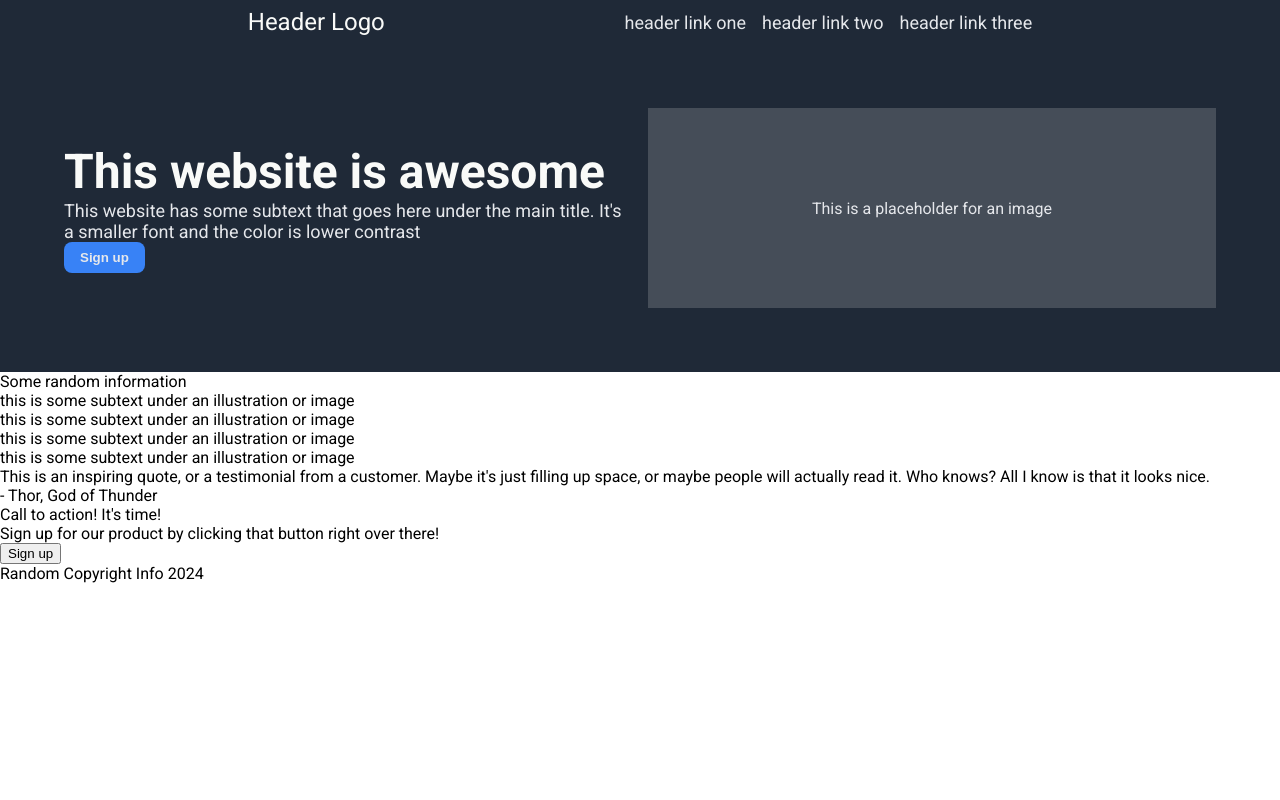
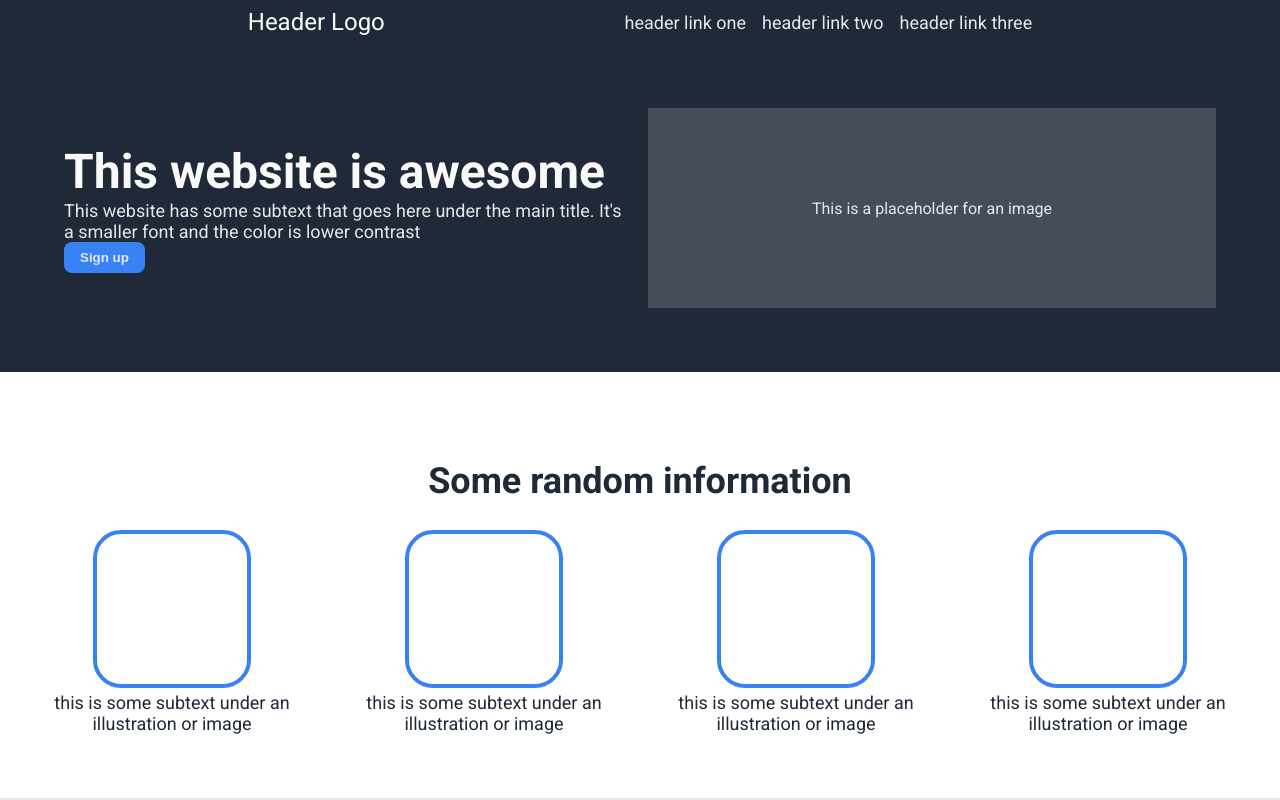
Before and after one commit to BleuBeast/odin-landing-page, a plain HTML site: page index.html in a window 1280 px wide. Shown: the top 800 px of the page. Drawn offline with Linux system fonts and the light colour scheme.

Commit message:
Completed my Odin Project Landing Page

```diff
--- a/index.html
+++ b/index.html
@@ -14,9 +14,9 @@
             </div>
             <div class="header-links">
                 <ul>
-                    <li><a href="#">header link one</a></li>
-                    <li><a href="#">header link two</a></li>
-                    <li><a href="#">header link three</a></li>
+                    <li><a href="#1">header link one</a></li>
+                    <li><a href="#2">header link two</a></li>
+                    <li><a href="#3">header link three</a></li>
                 </ul>
             </div>
         </div>
--- a/style.css
+++ b/style.css
@@ -89,3 +89,98 @@ a {
     color: #E5E7EB;
     font-weight: bold;
 }
+
+.cards {
+    display: flex;
+    flex-direction: column;
+    align-items: center;
+    padding: 64px 16px;
+}
+
+.cards-title {
+    font-size: 36px;
+    font-weight: bolder;
+    margin: 24px 0;
+    color: #1F2937;
+}
+
+.cards-content {
+    display: flex;
+    justify-content: space-around;
+}
+
+.card {
+    margin: 0 16px;
+    display: flex;
+    flex-direction: column;
+    align-items: center;
+}
+
+.card-text {
+    text-align: center;
+    font-size: 18px;
+    color: #1F2937;
+}
+
+.box {
+    margin: 8px;
+    outline-color:#3882F6;
+    outline-style: solid;
+    outline-width: 4px;
+    border-radius: 24px;
+    width: 150px;
+    height: 150px;
+}
+
+.quote {
+    background-color: #E5E7EB;
+    padding: 86px;
+}
+
+.quote-text {
+    font-size: 36px;
+    font-style: italic;
+    color: #1F2937;
+}
+
+.quote-author {
+    text-align: end;
+    font-weight: bold;
+}
+
+.action {
+    margin: 64px;
+    padding: 32px;
+    border-radius: 8px;
+    background-color: #3882F6;
+    display: flex;
+    justify-content: space-around;
+}
+
+.action-button {
+    outline: #E5E7EB solid 2px;
+    color: #E5E7EB;
+    padding: 4px 16px;
+    background-color: #3882F6;
+    text-decoration: none;
+    border: none;
+    border-radius: 8px;
+}
+
+.action-title {
+    color: #E5E7EB;
+    font-weight: bold;
+}
+
+.action-text {
+    color: #E5E7EB;
+}
+
+.footer {
+    padding: 16px;
+    background-color: #1F2937;
+    display: flex;
+    align-items: center;
+    justify-content: center;
+    color: #E5E7EB;
+}
```
